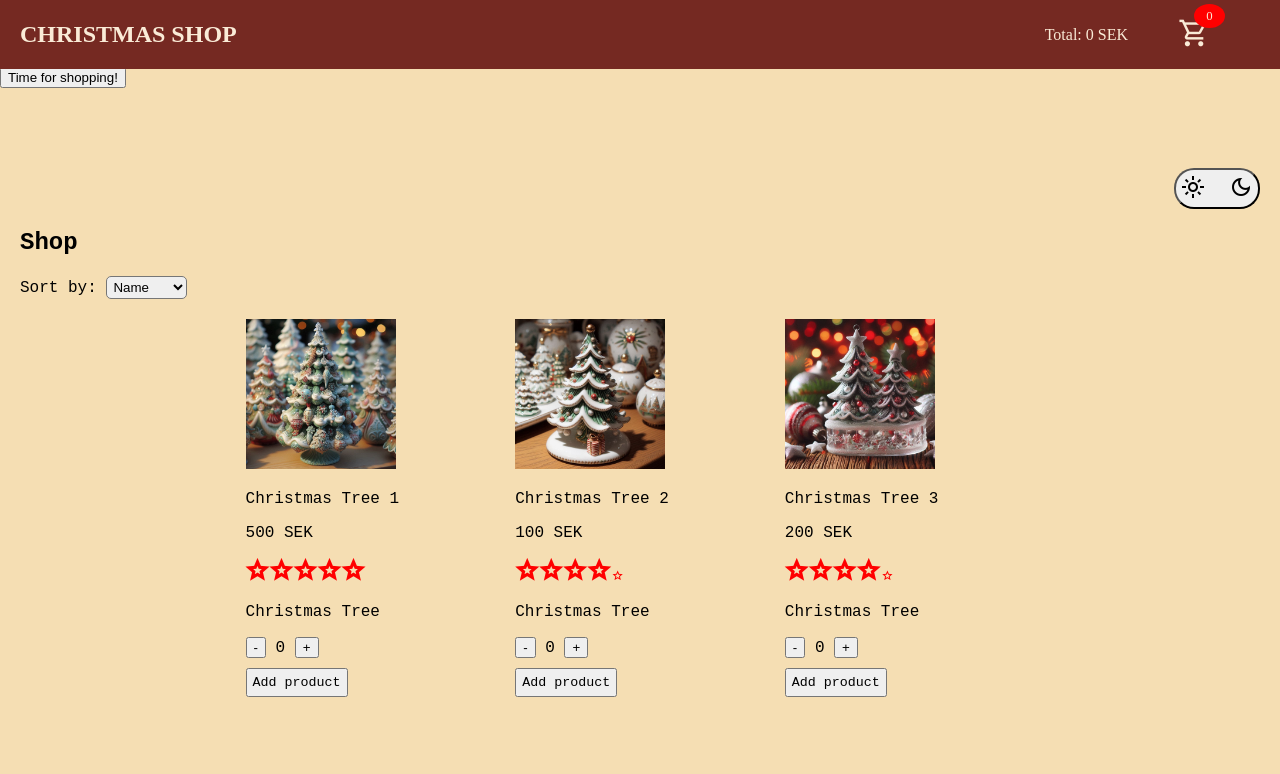
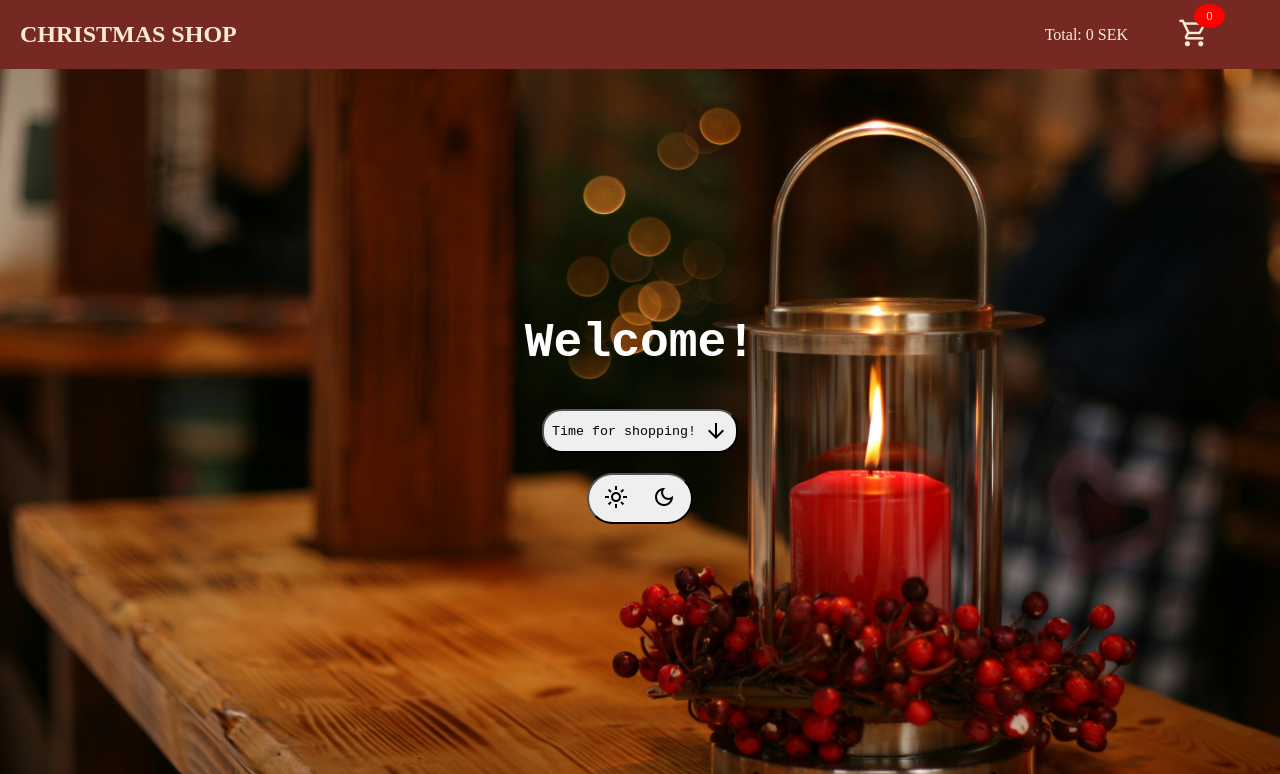
Before and after one commit to ellinorjohansson/christmas-shop, a website: page index.html in a window 1280 px wide. Shown: the top 774 px of the page. Drawn offline with nearby package versions, Linux system fonts and the light colour scheme; a web font is replaced by a local one.

Commit message:
🚧 Work in progress for home page with background and welcome

```diff
--- a/css/_mobile.scss
+++ b/css/_mobile.scss
@@ -177,16 +177,42 @@ form {
     }
 }
 
-//Dark Light switch
-.btn-place {
+.background-container {
+    background-image: url("/assets/images/Home_background.avif");
+    background-size: cover;
+    background-repeat: no-repeat;
+    height: 100vh;
     display: flex;
-    justify-content: flex-end;
-    margin-top: 80px;
-    margin-right: 20px;
-    .btn {
-        padding: 5px;
+    flex-direction: column;
+    justify-content: center;
+    align-items: center;
+    text-align: center;
+    color: white;
+    position: relative;
+    .welcome-text {
+        font-family: $secondary-font;
+        font-size: 3rem;
+    }
+    .timeforshopping-button {
+        font-family: $secondary-font;
+        padding: 8px;
         border-radius: 20px;
         cursor: pointer;
+        .arrow {
+            display: inline-block;
+            vertical-align: middle;
+        }
+    }
+    //Dark Light switch
+    .btn-place {
+        display: flex;
+        justify-content: flex-end;
+        margin-top: 20px;
+        .btn {
+            padding: 10px 15px 10px 15px;
+            border-radius: 30px;
+            cursor: pointer;
+        }
     }
 }
 
--- a/index.html
+++ b/index.html
@@ -158,8 +158,10 @@
       </div>
 
       <section class="background-container">
-        <h2>Welcome</h2>
-        <button>Time for shopping!</button>
+        <h2 class="welcome-text">Welcome!</h2>
+        <button class="timeforshopping-button">Time for shopping! <span class="material-symbols-outlined arrow">
+          arrow_downward
+          </span></button>
         <div class="btn-place">
           <button class="btn"><span class="material-symbols-outlined">
                   light_mode <span class="material-symbols-outlined">
```
Also changed, not shown: css/style.css.
